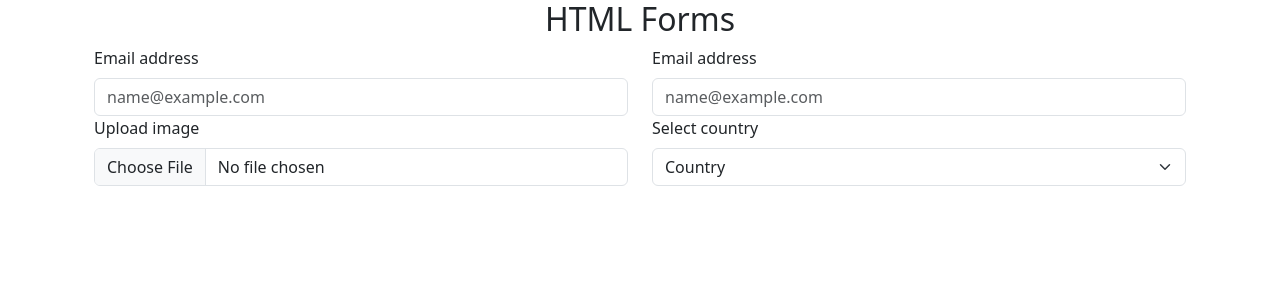
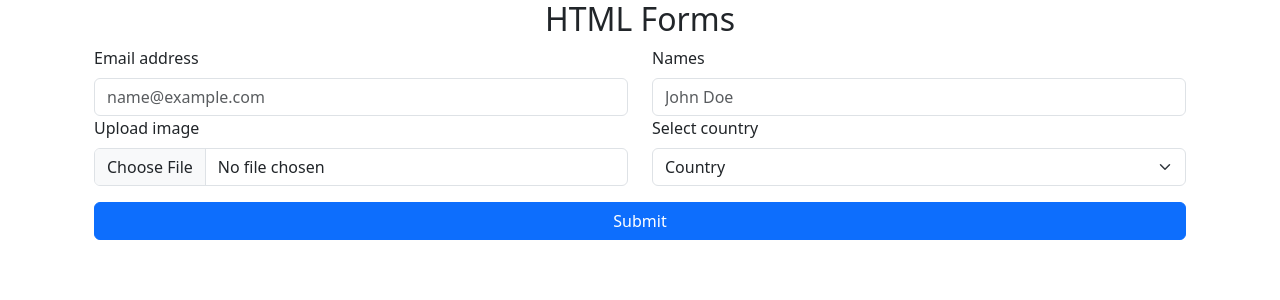
Before and after one commit to nardosteve/php-form-mysql, a PHP site: page / in a window 1280 px wide. Shown: the top 300 px of the page. Run offline with PHP 8.4, Linux system fonts and the light colour scheme.

Commit message:
btn block

```diff
--- a/form-control/form.php
+++ b/form-control/form.php
@@ -1,18 +1,19 @@
 <div class="container md">
+    <form action="">
         <div class="row">
             <div class="col-6">
-            <label for="exampleFormControlInput1" class="form-label">Email address</label>
-            <input type="email" class="form-control" id="exampleFormControlInput1" placeholder="name@example.com">
+                <label for="email" class="form-label">Email address</label>
+                <input type="email" name="email" class="form-control" id="email" placeholder="name@example.com">
             </div>
             <div class="col-6">
-            <label for="exampleFormControlInput1" class="form-label">Email address</label>
-            <input type="email" class="form-control" id="exampleFormControlInput1" placeholder="name@example.com">
+                <label for="names" class="form-label">Names</label>
+                <input type="text" class="form-control" id="names" placeholder="John Doe">
             </div>
             <div class="col-6">
                 <label for="formFile" class="form-label">Upload image</label>
                 <input class="form-control" type="file" id="formFile">
             </div>
-        <div class="col-6">
+            <div class="col-6 mb-3">
                 <label for="formFile" class="form-label">Select country</label>
                 <select class="form-select" aria-label="Default select example">
                 <option selected>Country</option>
@@ -22,4 +23,8 @@
                 </select>
             </div>
         </div>
+        <div class="d-grid gap-2">
+            <button type="submit" class="btn btn-primary">Submit</button>
         </div>
+    </form>
+</div>
```
Lines whose indentation alone changed are shown as unchanged.
